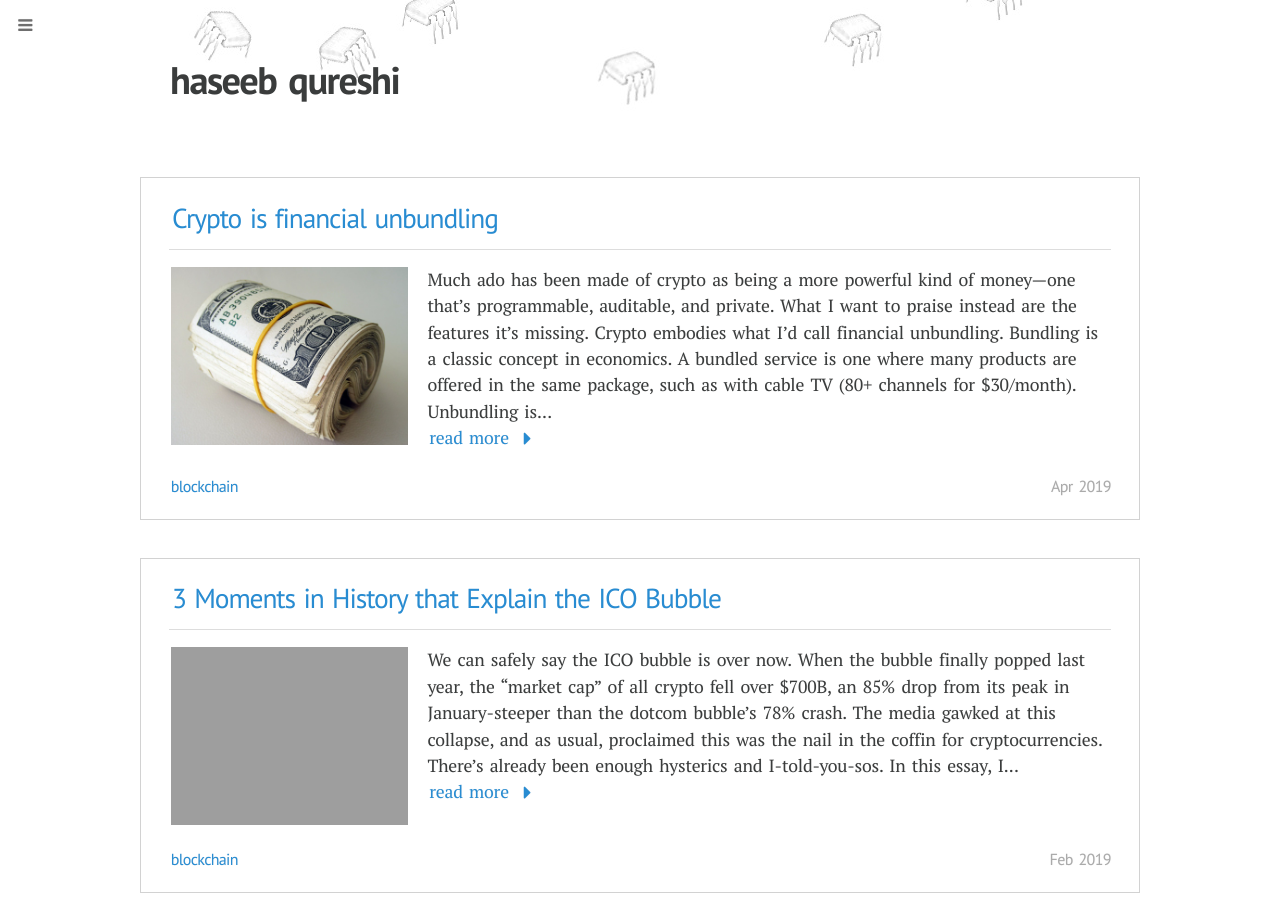
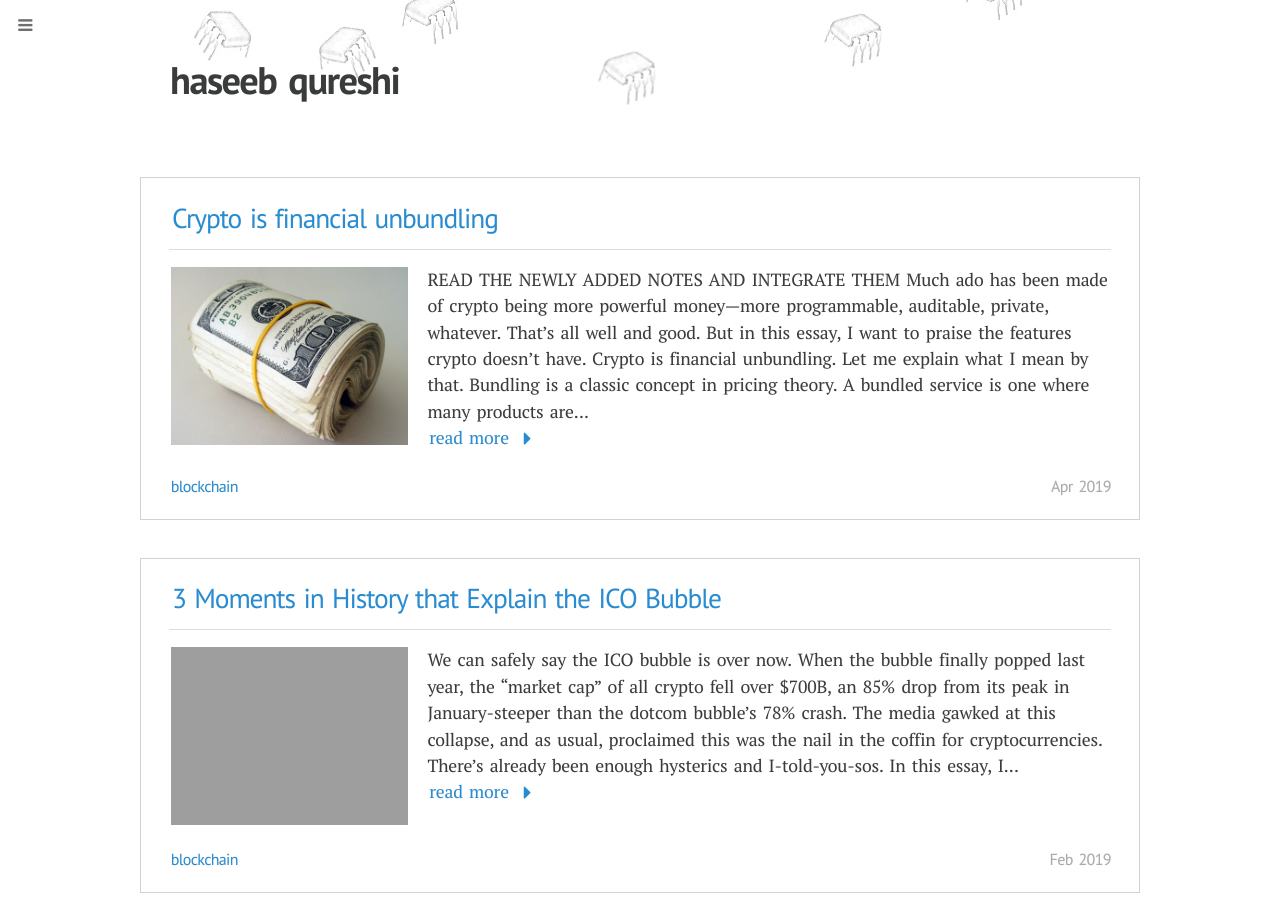
Before and after one commit to Ismenama5s/haseeb-qureshi.github.io, a Jekyll site: the page built from index.html, in a window 1280 px wide and 900 px high. Built offline with Jekyll 4.4.1, drawn with Linux system fonts in a browser that asks for light colours; nearby versions of some CDN libraries; some web fonts are replaced; comment, search, counter and statistics services are not loaded; some of the changed lines change nothing that is shown.

Commit message:
New notes

```diff
--- a/_posts/2019-04-20-crypto-is-financial-unbundling.md
+++ b/_posts/2019-04-20-crypto-is-financial-unbundling.md
@@ -5,44 +5,72 @@
 featured: "true"
 ---
 
-Much ado has been made of crypto as being a more powerful kind of money—one that's programmable, auditable, and private. What I want to praise instead are the features it's missing.
+# READ THE NEWLY ADDED NOTES AND INTEGRATE THEM
 
-Crypto embodies what I'd call financial unbundling.
+Much ado has been made of crypto being more powerful money—more programmable, auditable, private, whatever. That's all well and good. But in this essay, I want to praise the features crypto doesn't have.
 
-**Bundling** is a classic concept in economics. A bundled service is one where many products are offered in the same package, such as with cable TV (80+ channels for $30/month). Unbundling is the reverse process, when a traditionally bundled product is sold à la carte. The newspaper industry has undergone a broad unbundling over the last 20 years.
+Crypto is financial unbundling. Let me explain what I mean by that.
 
-![Bundling is caring](https://i.imgur.com/WltyNKn.png)
+Bundling is a classic concept in pricing theory. A bundled service is one where many products are sold in the same package, such as cable TV (e.g., 80+ channels for $30/month). Unbundling is the reverse process, when a traditionally bundled product is sold à la carte. The newspaper industry has undergone a broad unbundling over the last 20 years.
 
-Thus, there are two canonical business models around bundling: rolling up products that are generally sold separately and selling them in one bundle (see Netflix), or taking products that are generally sold in a bundle and unbundling them (see pretty much every tech startup).
+![Bundling is caring](https://i.imgur.com/X1q9sal.png)
+
+Whenever you see a complex market, you'll start noticing these business models everywhere: 1) rolling up products that are generally sold separately and bundling them up into a single offering with better scale (see Netflix or Spotify), or 2) taking bundled products and dividing them into separate products, while offering lower prices and better experiences (see WhatsApp unbundling messaging from wireless carriers, or when iTunes originally unbundled 99¢ singles from their albums).
 
 ![Craigslist unbundling](https://cbi-blog.s3.amazonaws.com/blog/wp-content/uploads/2015/01/craigslist.jpg)
-*Credit: Spark Capital*
+Unbundling Craigslist. *Credit: Spark Capital*
 
-A good rule of thumb is that bundling favors the seller, while unbundling favors the customer. In a bundled product, a seller can often obscure costly line items and convince customers to purchase more than they need. With an unbundled suite of products, a customer is free to only choose the services they value. This heuristic is not always correct, but it works as a first approximation.
+A crude rule of thumb is that bundling tends to favor the seller, while unbundling tends to favor the customer. In a bundled product, a seller can obscure costly line items and convince customers to purchase more than they need. With an unbundled suite of products, a customer is free to only choose the services they value.
 
-Why should I pay $30 for a cable bundle when the only channel I watch is ESPN? By having a direct relationship with ESPN, I can receive equivalent value for much cheaper.
+So how does this apply to money?
+
+## Unbundling chargebacks
+When I was at Airbnb, I worked on payments fraud, so I spent a lot of my time thinking about chargebacks. A chargeback is when a bank reverses a credit card transaction after payment. This may be due to fraud (such as a stolen card), or it could simply be because the customer felt they were ripped off. Chargebacks are the bane of any merchant, because it's booked revenue that essentially disappears out of your pocket.
+
+If we had taken crypto at Airbnb, we would not have dealt with chargebacks—crypto has no concept of chargebacks. Every payment would be final. Would this be good? Would it be bad?
+
+In the crypto world, the lack of chargebacks has led to many thefts with no hope for remediation. Ultimately, this system pushes the onus of security onto the user (or their wallet provider). But in the chargeback-centric world of credit cards, merchants themselves are responsible for detecting and deterring fraud.
+
+This is generally considered reasonable because merchants are in the best position to detect fraud, since they understand their own customer behaviors and can detect anomalies or fraudulent activity. As a society, we're demanding merchants perform customer surveillance, build up dossiers of data on their customers, and build accurate models of them. It also implies that these merchants ultimately decide [whether you're allowed to use their platforms](https://onemileatatime.com/google-fi-review/). It's precisely what Shoshana Zuboff decries as "surveillance capitalism."
+
+Here's another way to think about it: the ability to perform chargebacks essentially constitutes an insurance policy on every payment. The underwriter for that insurance is the merchant (hence why they won't underwrite suspicious transactions). If anything goes wrong, you tell your bank and the insurance policy pays out.
+
+This insurance system is a large part of what justifies credit card fees on every transaction—it's a costly enough system to buoy some of the largest companies in the world. You can't opt out of it! It's a fee built into any modern payment.
+
+This is weird.
+
+Of course, in a world where chargebacks aren't built into our payments, there will be more fraud, no doubt! But why must it be built into every payment? Just as there will be more catatsphori c
+
+My point here is not that you should choose to use irreversible payments. My point is simply that *some people will choose to use them*. So we should let them.
 
 
-I realized this is an underappreciated aspect of crypto. Crypto is unbundled money.
+There will inevitably be more fraud in the world where chargebacks aren't built into our money! Just as there will be more catastrophic claims in the world where people choose not to buy traveler's insurance on their air travel.
 
-What's in the bundle of money today? Things that are both desirable and undesirable.
+![travel insurance](https://i.imgur.com/Ladv1nF.png)
+
+
+Crypto is unbundled money.
+
+## The bundle
+What's in that bundle of money today? Let's recount them.
+* Sovereign-backed price guarantees
 * Reversibility
-* FDIC insurance (if you're paying from a bank account)
-* Sovereign-backed price guarantees
-* Good UX
+* FDIC insurance (in some circumstances)
+* Good-to-decent UX
 
 And some less desirable things:
 * Financial surveillance
 * High latency to settlement
-* High costs in certain categories of payments
+* High costs in certain types of payments
+* Lots of dismally interconnected systems (payroll vs checking accounts vs credit cards vs Venmo)
 
-What if I don't need all those things? What if I just want to transfer value?
-
-If you want to use money today, you have to sign up for the whole bundle. You cannot opt out of a single component of this system. Crypto has come along and said—hey, screw the bundle. This here is just pure value. Send it around however you want in whatever denominations you want. The only guarantee is that the ledger will be secure—in essence, a guarantee of property rights. Everything else you can build if you want it, but it's not necessary.
+If you want to use money today, you have to sign up for the whole bundle. You cannot opt out of any single component.
 
 What if I just want a Fedwire account? US dollars without any of the bells and whistles that the banking system forces onto me? Too bad. The Fed [forcefully maintains its financial bundling](https://www.bloomberg.com/opinion/articles/2019-03-08/the-fed-versus-the-narrow-bank), citing "systemic stress."
 
-Bundling can often be a symptom of monopoly control (typified by the infamous [Microsoft antitrust case](https://en.wikipedia.org/wiki/United_States_v._Microsoft_Corp.) over their bundling of Internet Explorer). Unbundled products allows individual services to compete freely in a market economy—they become inoculated against regulatory capture, political opportunism, and so on. Where state and bank-controlled monetary systems continually accrue gunk and special interests carveouts, crypto can slough them off.
+Then Bitcoin came along and said—hey, never mind that bundle. This here is just pure money. Send it around however you want, as much of it as you want. The only guarantee we make is that the ledger will be secure (in essence, a guarantee of property rights). Everything else you can build if you want it, but it's not necessary.
+
+Bundling is often a symptom of monopoly control (typified by the infamous [Microsoft antitrust case](https://en.wikipedia.org/wiki/United_States_v._Microsoft_Corp.) over their bundling of Internet Explorer). Unbundled products allows individual services to compete freely in a market economy—they become inoculated against regulatory capture, political opportunism, and so on. Where state and bank-controlled monetary systems continually accrue gunk and special interests carveouts, crypto can slough them off.
 
 Another classic unbundling has occurred in open source. Instead of purchasing Oracle or IBM's entire product ecosystem, you can now build and remix the specific components you want for your software. The ELK stack allows you to replicate a product like Splunk, but with your own constraints and application model. The larger your organization, the more sense this starts to make.
 
@@ -58,6 +86,20 @@
 Ultimately, if you want to engage in a financial transaction and don't choose everything the financial system currently opts you into, crypto gives you a way to opt out. It lets you choose the degree of property rights, the degree of reversibility, the particular monetary policy, the particular tradeoff between latency and safety that you prefer for your financial application.
 
 Consumers generally prefer bundles because they lower the cognitive load of the purchasing decision. This is will be true for a long time: crypto is way more complex than the normal financial system, and will remain so for a while. But eventually this will change. People will not get all of their financial products from banks.
+
+Why are payments so expensive? Visa is 3% + $0.30 for each transaction.
+Already every transaction is just internal shuffles of a database, all payments are digital already. Fedwire is completely digital. It's packets and bits all the way down. Where is the part that's so expensive?
+This is all obscured behind layers and layers of intermediaries, of course. But the two big answers are compliance and fraud.
+People want payments with the possibility of chargebacks. They want help in case they get hacked or their identity is stolen. They want recourse if someone else fucks up. They want FDIC insurance.
+You can't pay anyone WITHOUT opting into these. If you even try, you'll get sued into oblivion.
+A classic form of business model disruption is bundling and unbundling.
+Crypto will probably not be used for P2P payments in places where P2P payments already exist. Why not? Because people LIKE the current bundle. It evolved precisely because this is the set of features most people want most of the time!
+But there are many cases when the bundle is onerous, and you don't want every piece of that bundle. Digital cash allows for that. That's the big value proposition of crypto.
+Consider BNS, DFINITY's on-chain governance system. It allows potential reversibility of any transaction, basically allowing chargebacks through a decentralization adjudication scheme. All of the obvious objections aside, here's why I don't like this: it's bundling. If people WANT to build this, they can. Let them build BNS-money and crypto-money, and see which one has more demand in the marketplace. Let them compete on their merits. Let different applications opt into which one they want.
+But it's clear crypto has value here for people who don't want the entire bundle. This is why in crypto, you can send $0.10 for just as little as $10M. There is no bundling. And this will have real use cases. And there will also be people who rebundle within crypto, such as BNS money or Coinbase or whatever.
+
+
+
 
 
 * Example: BNS
```
